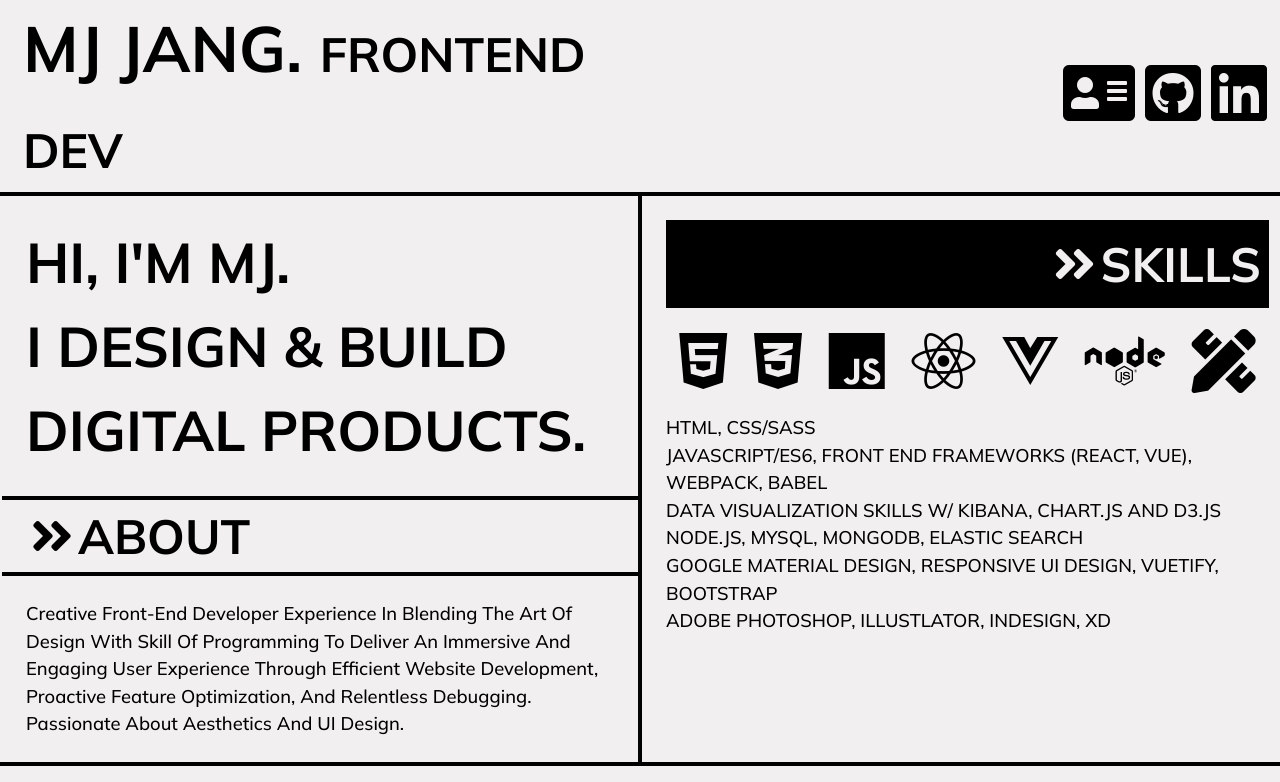
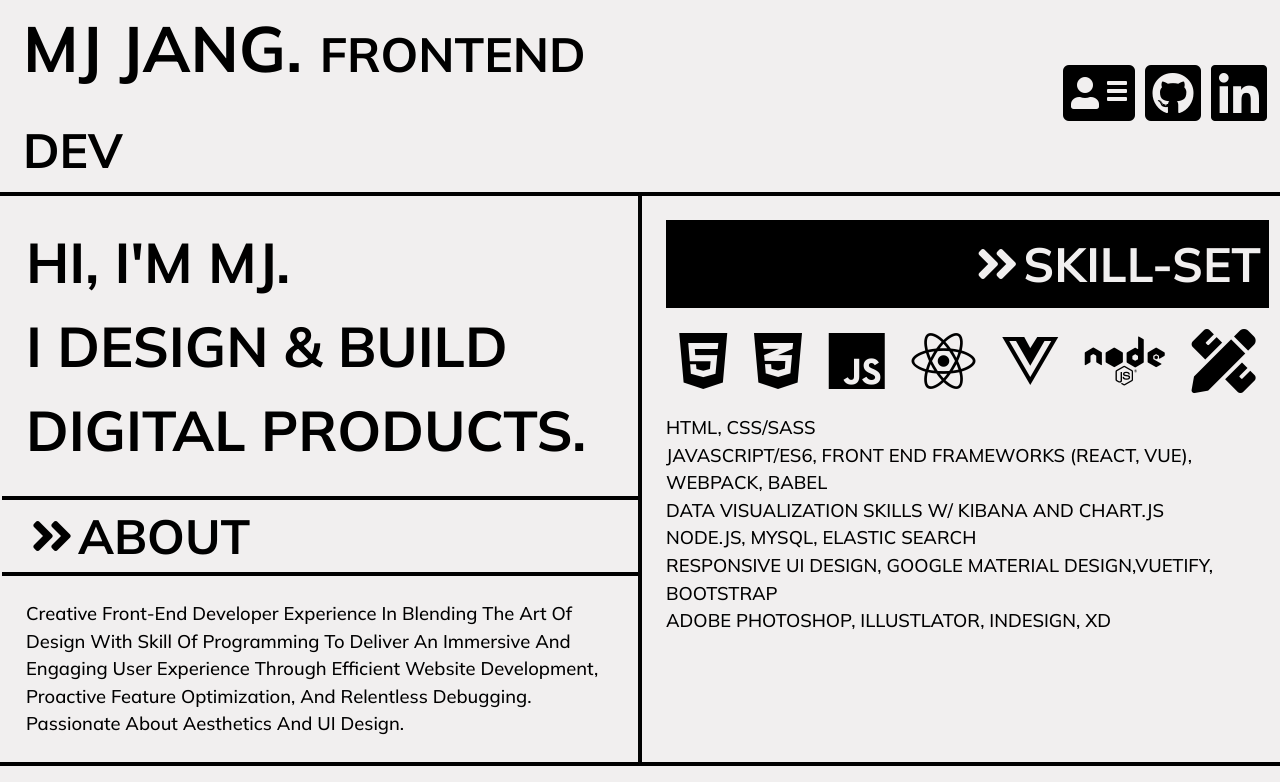
Before and after one commit to myojoojang/personal-app, a React (Create React App) app: page / in a window 1280 px wide. Shown: the top 782 px of the page. Built offline with nearby package versions, Linux system fonts and the light colour scheme; the HTML template or start-up script is replaced by a standard one.

Commit message:
fix profile

```diff
--- a/src/components/Profile.js
+++ b/src/components/Profile.js
@@ -22,21 +22,13 @@ export class Profile extends Component {
                 <div>Creative Front-End Developer experience in blending the art of design with skill of programming to deliver an immersive and engaging user experience through efficient website development, proactive feature optimization, and relentless debugging. Passionate about aesthetics and UI design.</div>
               </div>
             </div>
-
           </div>
-
-{/*
-          <div className="col-lg-4 box p-auto">
-
-            <img src="./img/main.jpg" className="img-fluid p-1" />
-
-          </div> */}
 
 
 
           <div className="col-lg-6 box p-0 mt-2 my-lg-0">
             <div className="p-4">
-            <div className="text-right p-2 bold black-box text-gray "><i className="fas fa-angle-double-right bold"></i>SKILLS</div>
+              <div className="text-right p-2 bold black-box text-gray "><i className="fas fa-angle-double-right bold"></i>SKILL-SET</div>
 
 
 
@@ -53,35 +45,25 @@ export class Profile extends Component {
 
               </div>
               <div>
-
                 HTML, CSS/SASS
               </div>
 
 
               <div>
-
                 JavaScript/ES6, Front End frameworks (React, Vue), Webpack, Babel
               </div>
 
               <div>
-
-
-              Data visualization skills w/ Kibana, Chart.js and D3.js
+                Data visualization skills w/ Kibana and Chart.js
+                <div>
+                  Node.js, MySql, Elastic Search
                 </div>
 
                 <div>
-
-
-                Node.js, MySql, MongoDB, Elastic Search
+                  Responsive UI Design, Google material Design,Vuetify, Bootstrap
                 </div>
 
                 <div>
-
-                  Google material Design, Responsive UI Design, Vuetify, Bootstrap
-              </div>
-
-              <div>
-
                   Adobe Photoshop, Illustlator, Indesign, XD
                 </div>
 
@@ -102,7 +84,7 @@ export class Profile extends Component {
 
 
         </div>
-
+      </div>
     )
   }
 }
```
Lines whose indentation alone changed are shown as unchanged.
